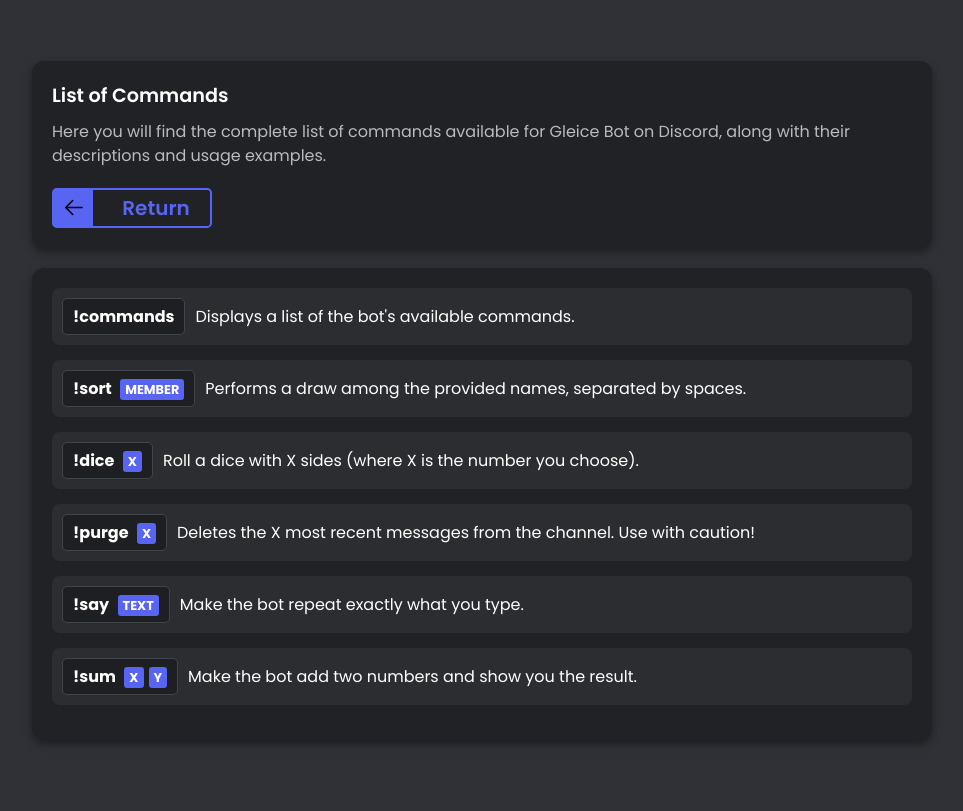
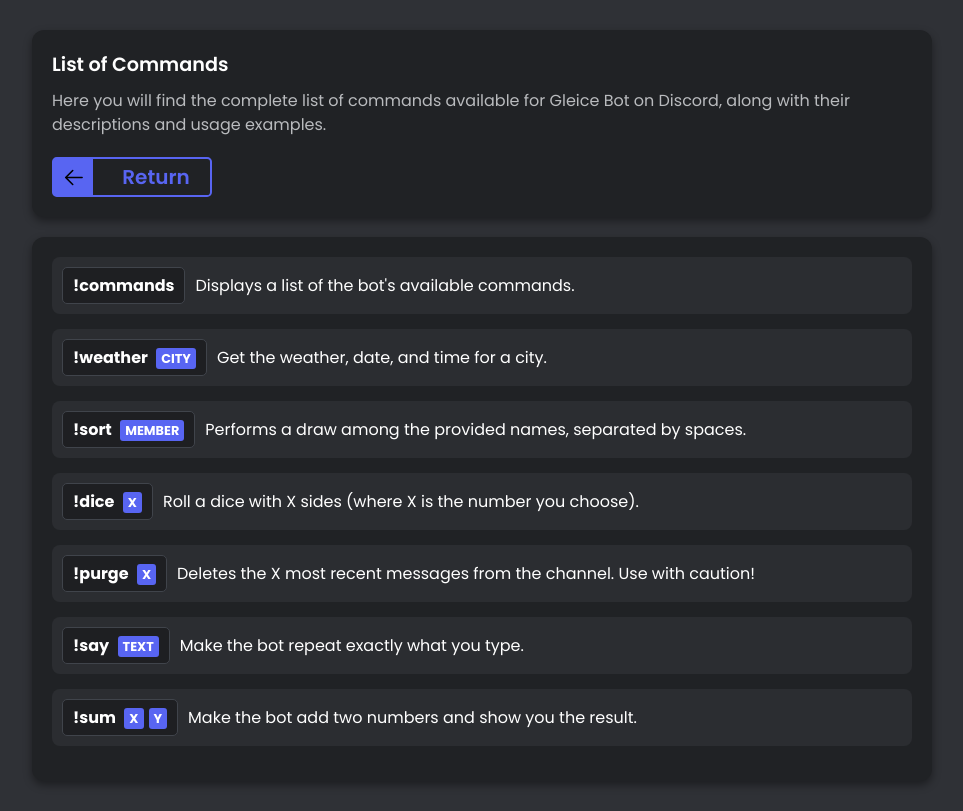
Before and after one commit to KaBarbi/gleice-web-page, a React (Vite) app: page /commands in a window 1280 px wide. Shown: the whole page, without its empty margins (158-1121 px from the left). Built offline with nearby package versions, Linux system fonts and the light colour scheme.

Commit message:
[FEAT]: new command !weather

```diff
--- a/src/components/Commands/index.jsx
+++ b/src/components/Commands/index.jsx
@@ -6,6 +6,11 @@ const Commands = () => {
             command: "!commands",
             description: "Displays a list of the bot's available commands.",
             args: [],
+        },
+        {
+            command: "!weather",
+            description: "Get the weather, date, and time for a city.",
+            args: ["city"],
         },
         {
             command: "!sort",
```
Also changed, not shown: 1 other file (tests, documents, lock files or other folders).
